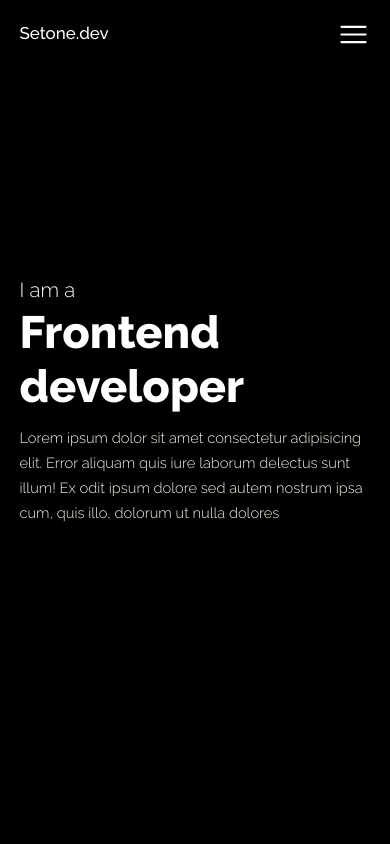
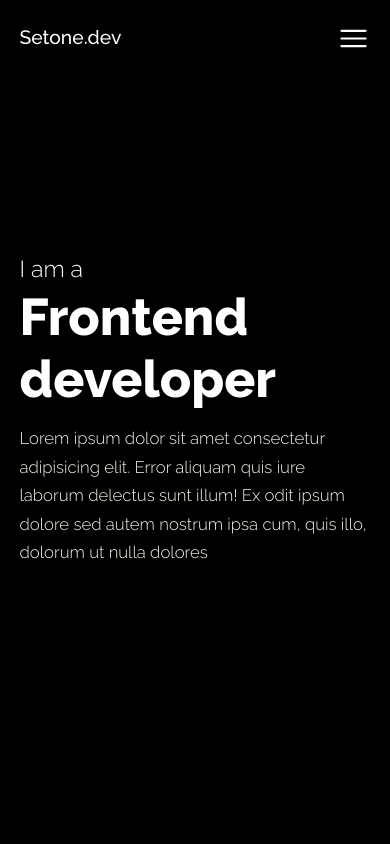
Before and after one commit to Setone01/Setone-Portfolio-v1, a React (Create React App) app: page / in a window 390 px wide. Shown: the top 844 px of the page. Built offline with nearby package versions, Linux system fonts and the light colour scheme.

Commit message:
media query

```diff
--- a/src/index.css
+++ b/src/index.css
@@ -23,7 +23,7 @@ body {
 
 @media (max-width: 800px) {
   html{
-    font-size: 70.6%;
+    font-size: 80.6%;
   }
 }
 
```
